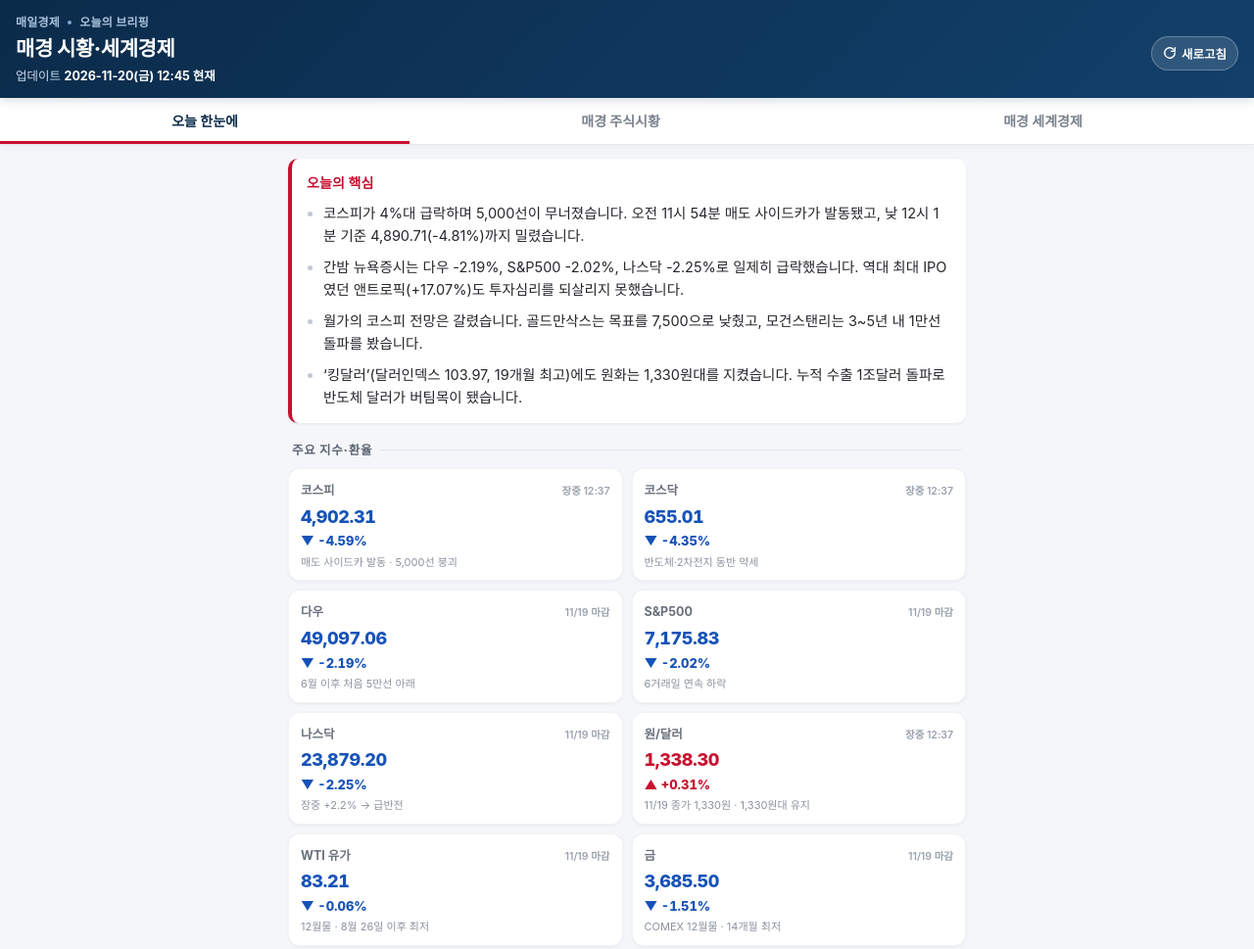
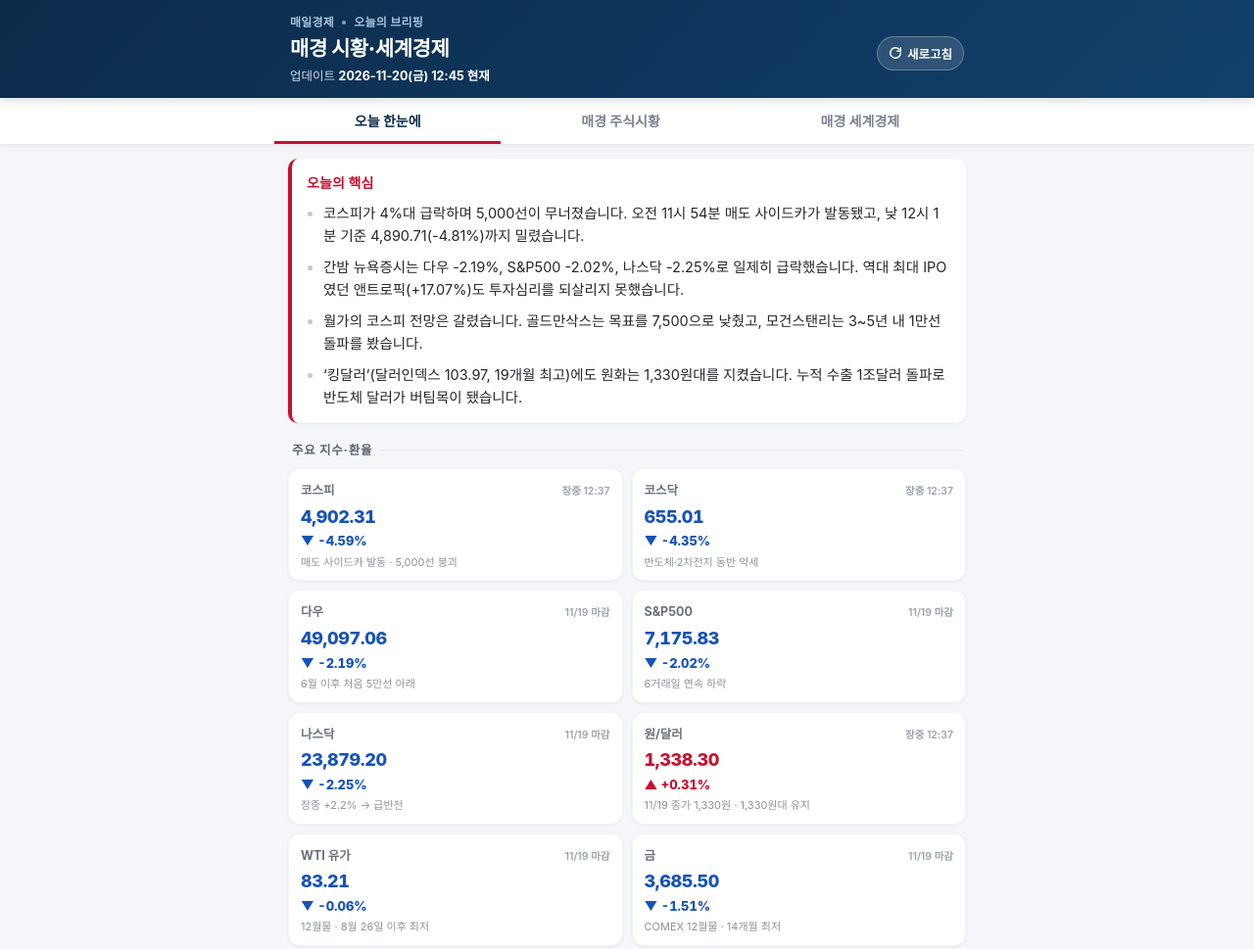
Before and after one commit to leesaba98/mk-economy, a plain HTML site: page index.html in a window 1280 px wide. Shown: the top 969 px of the page at 98% size. Drawn offline with Linux system fonts and the light colour scheme.

Commit message:
index.html — 헤더·탭 폭 정렬(모바일 뷰 정돈)

```diff
--- a/index.html
+++ b/index.html
@@ -40,9 +40,10 @@
     position:sticky;top:0;z-index:30;
     background:linear-gradient(135deg,var(--navy) 0%,var(--navy-2) 100%);
     color:#fff;
-    padding:calc(14px + env(safe-area-inset-top)) 16px 13px;
+    padding:calc(14px + env(safe-area-inset-top)) 0 13px;
     box-shadow:0 2px 10px rgba(11,43,74,.18);
   }
+  .hwrap{max-width:720px;margin:0 auto;padding:0 16px}
   .brandline{display:flex;align-items:center;gap:8px;font-size:12px;letter-spacing:.02em;color:#a9c3dd;font-weight:600}
   .brandline .dot{width:4px;height:4px;border-radius:50%;background:#7fa8cf}
   .headrow{display:flex;align-items:flex-start;justify-content:space-between;gap:10px;margin-top:4px}
@@ -63,11 +64,14 @@
   /* ---------- tabs ---------- */
   nav{
     position:sticky;top:0;z-index:20;
-    display:flex;gap:0;background:#fff;border-bottom:1px solid var(--line);
+    background:#fff;border-bottom:1px solid var(--line);
     box-shadow:0 2px 8px rgba(20,30,50,.04);
+  }
+  .nwrap{
+    display:flex;max-width:720px;margin:0 auto;
     overflow-x:auto;scrollbar-width:none;
   }
-  nav::-webkit-scrollbar{display:none}
+  .nwrap::-webkit-scrollbar{display:none}
   nav button{
     flex:1 0 auto;min-width:104px;
     background:none;border:0;border-bottom:3px solid transparent;
@@ -150,6 +154,7 @@
 </head>
 <body>
 <header>
+  <div class="hwrap">
     <div class="brandline">매일경제 <span class="dot"></span> 오늘의 브리핑</div>
     <div class="headrow">
       <div>
@@ -161,12 +166,15 @@
         새로고침
       </button>
     </div>
+  </div>
 </header>
 
-<nav role="tablist" aria-label="브리핑 구역">
+<nav aria-label="브리핑 구역">
+  <div class="nwrap" role="tablist">
     <button role="tab" id="tab-today" aria-controls="pane-today" aria-selected="true">오늘 한눈에</button>
     <button role="tab" id="tab-stock" aria-controls="pane-stock" aria-selected="false">매경 주식시황</button>
     <button role="tab" id="tab-world" aria-controls="pane-world" aria-selected="false">매경 세계경제</button>
+  </div>
 </nav>
 
 <main>
```
Lines whose indentation alone changed are shown as unchanged.
